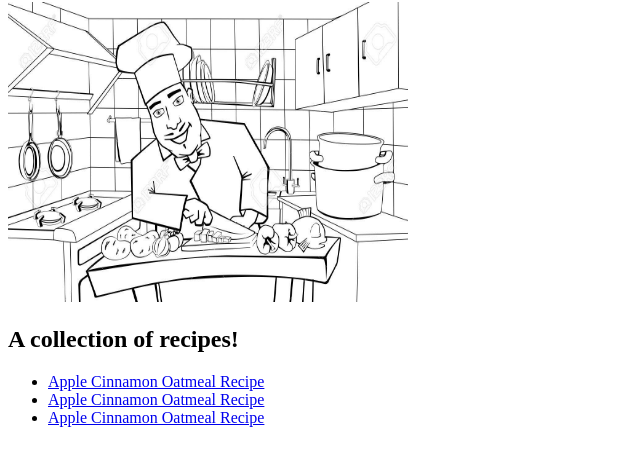
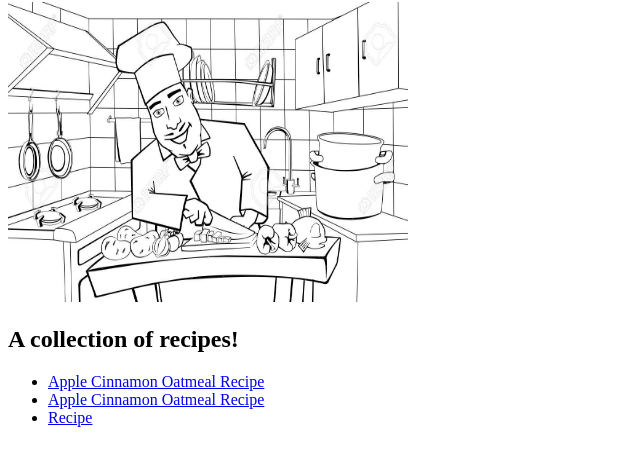
Before and after one commit to AlecsKep/odin-recipes, a plain HTML site: page index.html in a window 1280 px wide. Shown: the part 78-544 px from the top of the page, without its empty margins (0-640 px from the left). Drawn offline with Linux system fonts and the light colour scheme; files whose address does not match are found by name.

Commit message:
Edit index.html

```diff
--- a/index.html
+++ b/index.html
@@ -24,7 +24,7 @@
       </li>
       <li>
         <a href="recipes/apple-cinnamon-oatmeal.html"
-          >Apple Cinnamon Oatmeal Recipe</a
+          >Recipe</a
         >
       </li>
     </ul>
```
